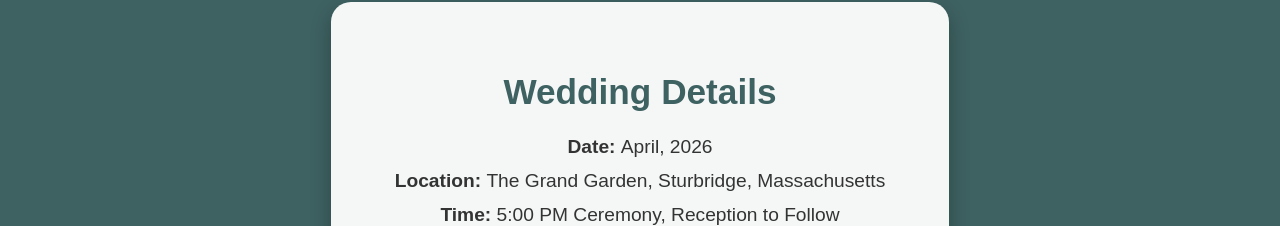
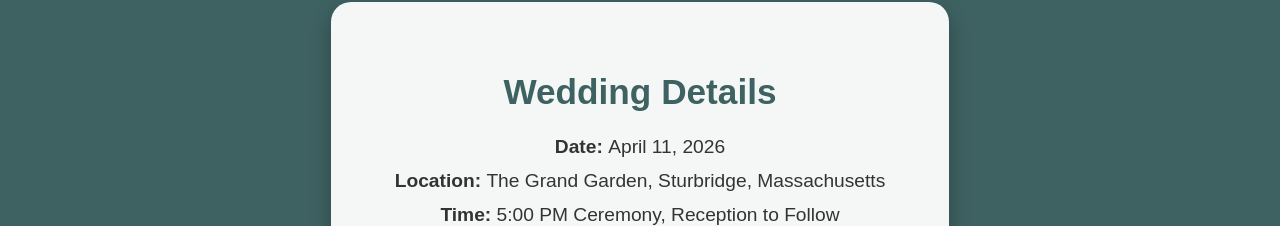
Before and after one commit to GrantPerkins/KyleeAndGrantWedding, a React (Create React App) app: page / in a window 1280 px wide. Shown: the part 1063-1289 px from the top of the page. Built offline with nearby package versions, Linux system fonts and the light colour scheme.

Commit message:
correct date lol

```diff
--- a/src/DetailsSection.tsx
+++ b/src/DetailsSection.tsx
@@ -72,7 +72,7 @@ const DetailsSection: React.FC = () => {
     <section ref={ref} style={styles.container}>
       <div style={styles.card}>
         <h2 style={styles.heading}>Wedding Details</h2>
-        <p style={styles.text}><b>Date: </b>April, 2026</p>
+        <p style={styles.text}><b>Date: </b>April 11, 2026</p>
         <p style={styles.text}><b>Location: </b>The Grand Garden, Sturbridge, Massachusetts</p>
         <p style={styles.text}><b>Time: </b>5:00 PM Ceremony, Reception to Follow</p>
         <p style={styles.text}><b>Dress Code: </b>Casual Attire (aka ties optional, just look nice)</p>
```
